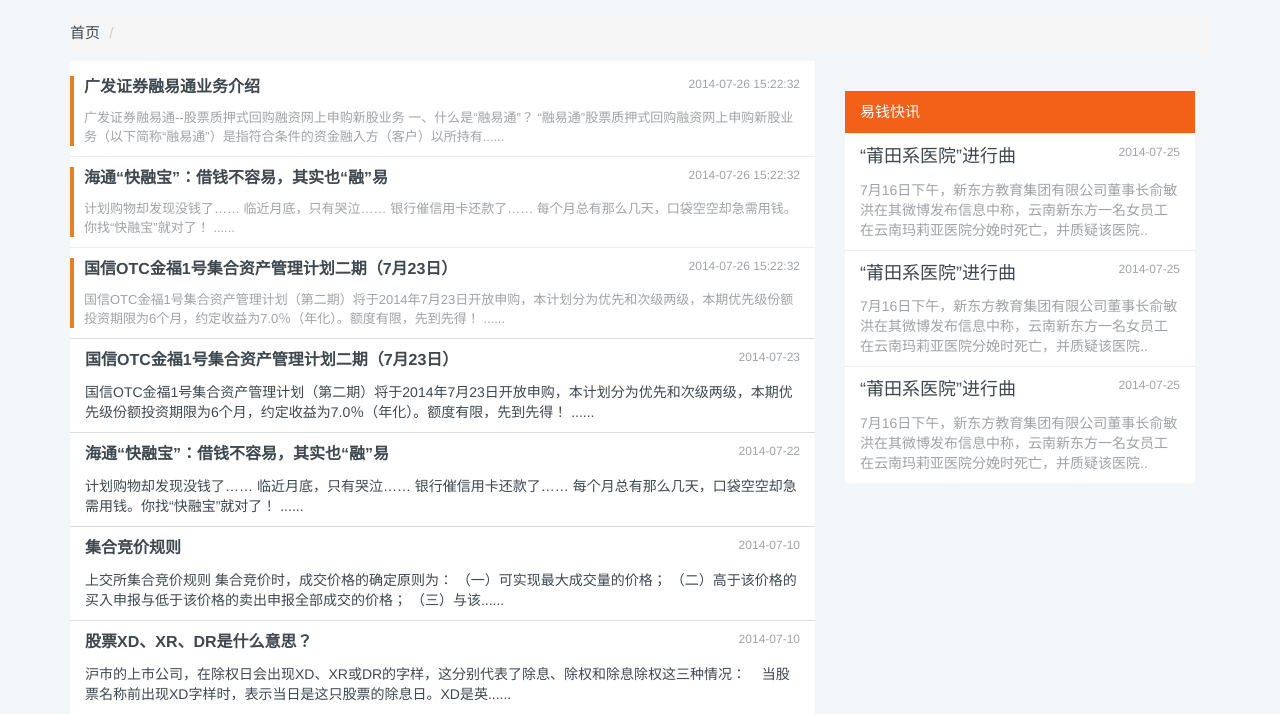
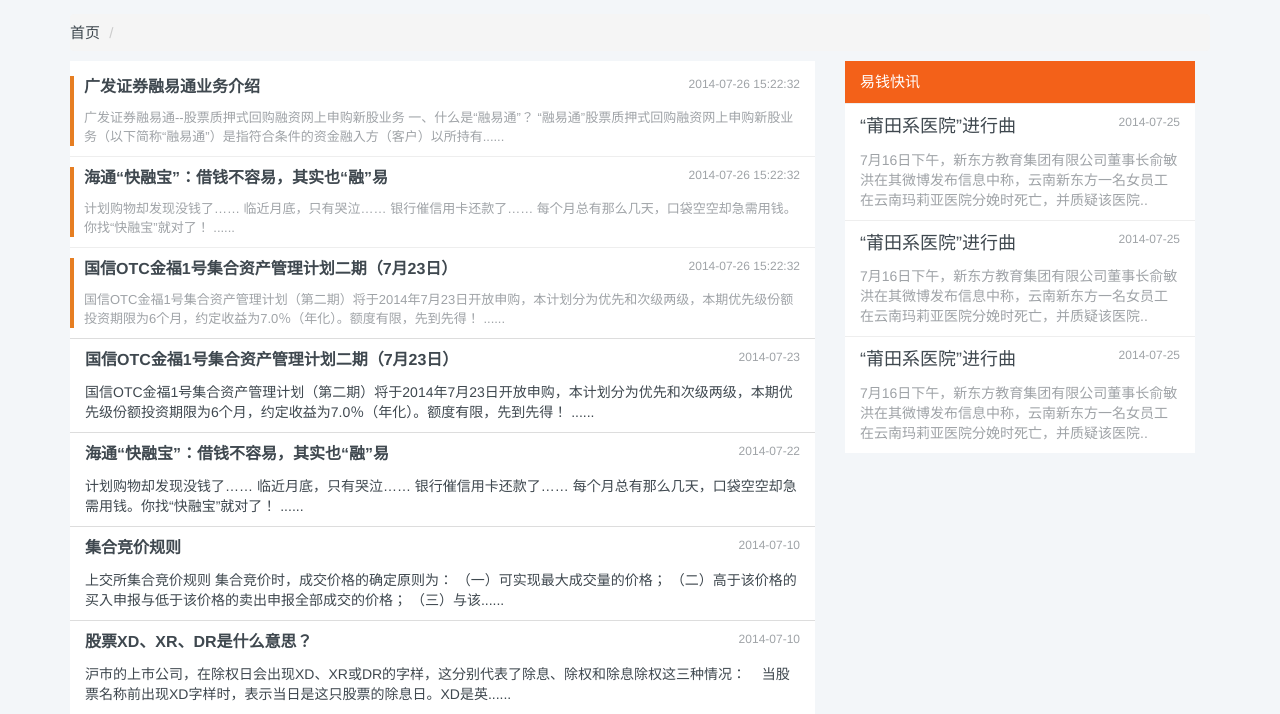
Before and after one commit to cash2one/eqcj, a Django app: template www/templates/article/article_list.html in a window 1280 px wide. Shown: the part 51-765 px from the top of the page. Run offline with Django 3.2, Linux system fonts and the light colour scheme; the template is opened without the code that fills it, so the values that code supplies are empty; some libraries are stand-ins or nearby versions.

Commit message:
模板合并完成

```diff
--- a/www/templates/article/article_list.html
+++ b/www/templates/article/article_list.html
@@ -161,7 +161,7 @@
 
 
 
-<div class="col-md-4 pt-30">
+<div class="col-md-4 pt-0">
     <ul class="list-group">
         <li class="list-group-item border-left-0 border-right-0 bdc-eee bgc-f36119 co3 f15">
             <span>易钱快讯</span>
```
